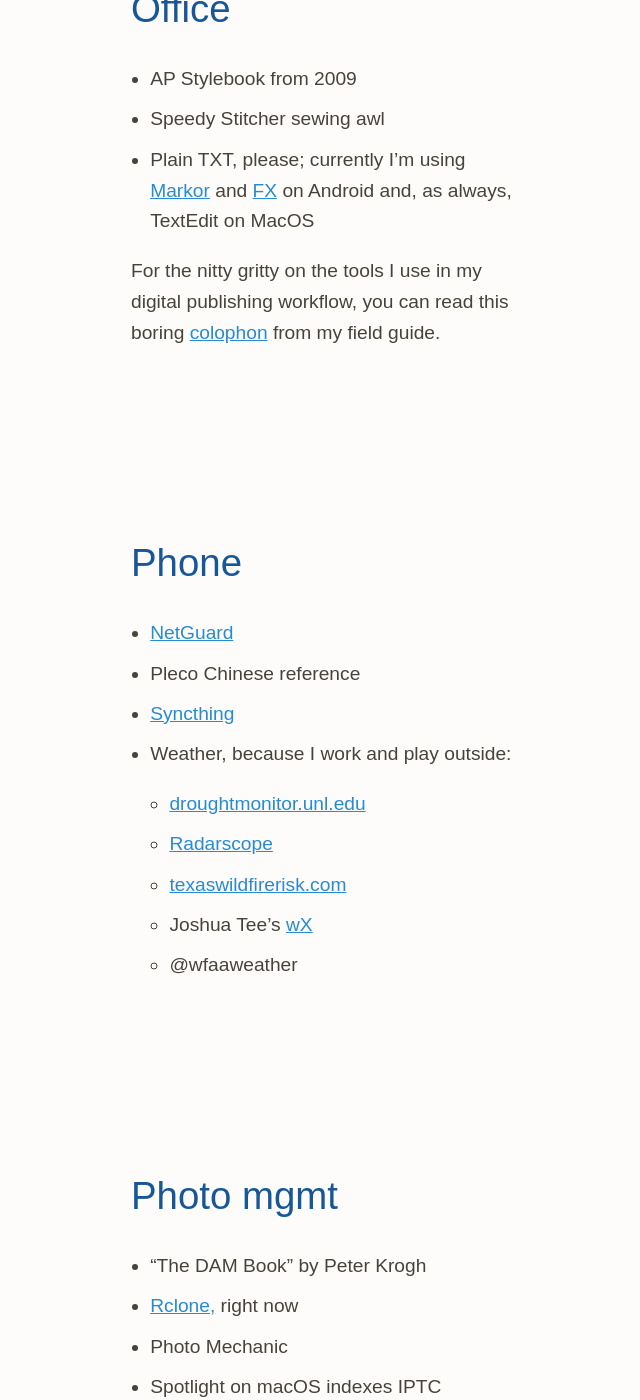
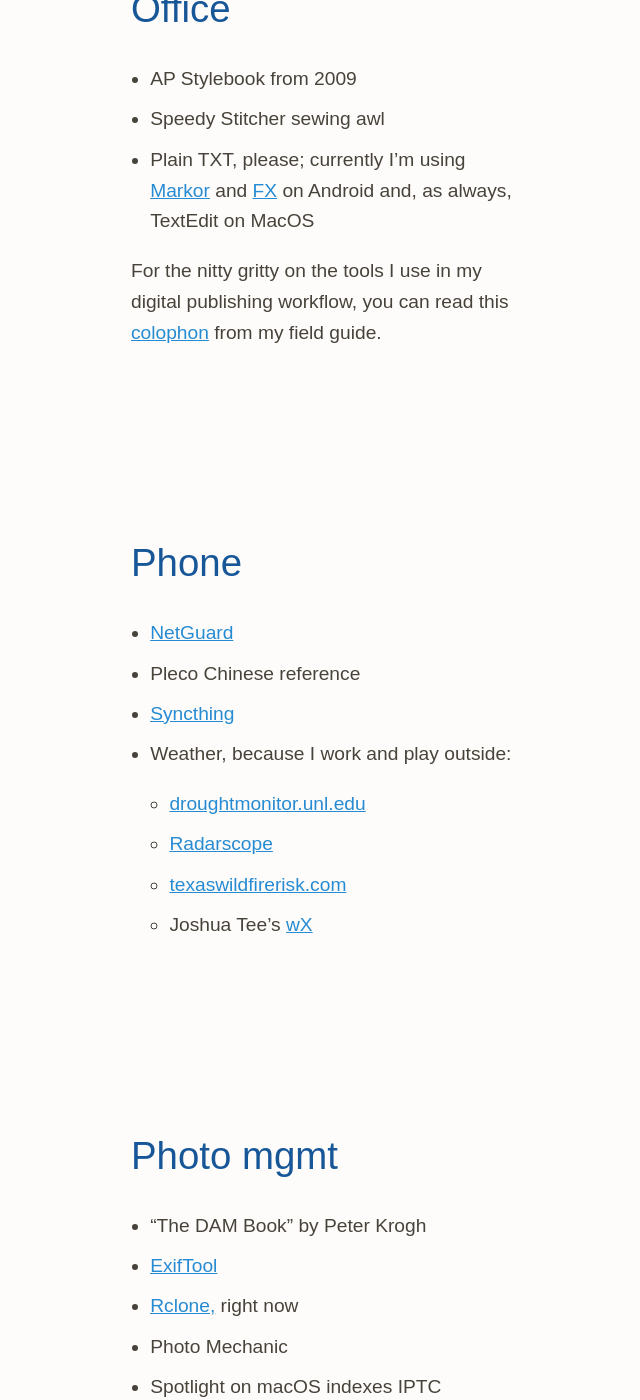
Before and after one commit to zachmccabe/zachmccabe.github.io, a Jekyll site: the page built from tools.md, in a window 1280 px wide and 1400 px high, scrolled down 1671 px. Shown: the whole window, without its empty margins (317-957 px from the left). Built offline with Jekyll 4.4.1, drawn with Linux system fonts in a browser that asks for light colours; some of the changed text lies outside the part shown.

Commit message:
Update tools.md
Updates

```diff
--- a/tools.md
+++ b/tools.md
@@ -54,7 +54,7 @@
 
 [FX]: http://www.nextapp.com/fx/
 
-For the nitty gritty on the tools I use in my digital publishing workflow, you can read this boring [colophon] from my field guide.
+For the nitty gritty on the tools I use in my digital publishing workflow, you can read this [colophon] from my field guide.
 
 [colophon]: https://www.zachmccabe.com/beijing/how_the_book_got_made.html
 
@@ -70,7 +70,6 @@
   - [Radarscope]
   - [texaswildfirerisk.com]
   - Joshua Tee's [wX]
-  - @wfaaweather
 
 [NetGuard]: https://www.netguard.me/
 
@@ -89,9 +88,12 @@
 ## Photo mgmt
 
 + "The DAM Book" by Peter Krogh
++ [ExifTool]
 + [Rclone,] right now
 + Photo Mechanic
 + Spotlight on macOS indexes IPTC description, keywords and headline fields in JPG files, thus search is wicked fast; this is so underrated, you guys!
+
+[ExifTool]: https://exiftool.org/
 
 [Rclone,]: https://rclone.org/
 
```
Also changed, not shown: other parts of tools.md (+4 -2 lines).
